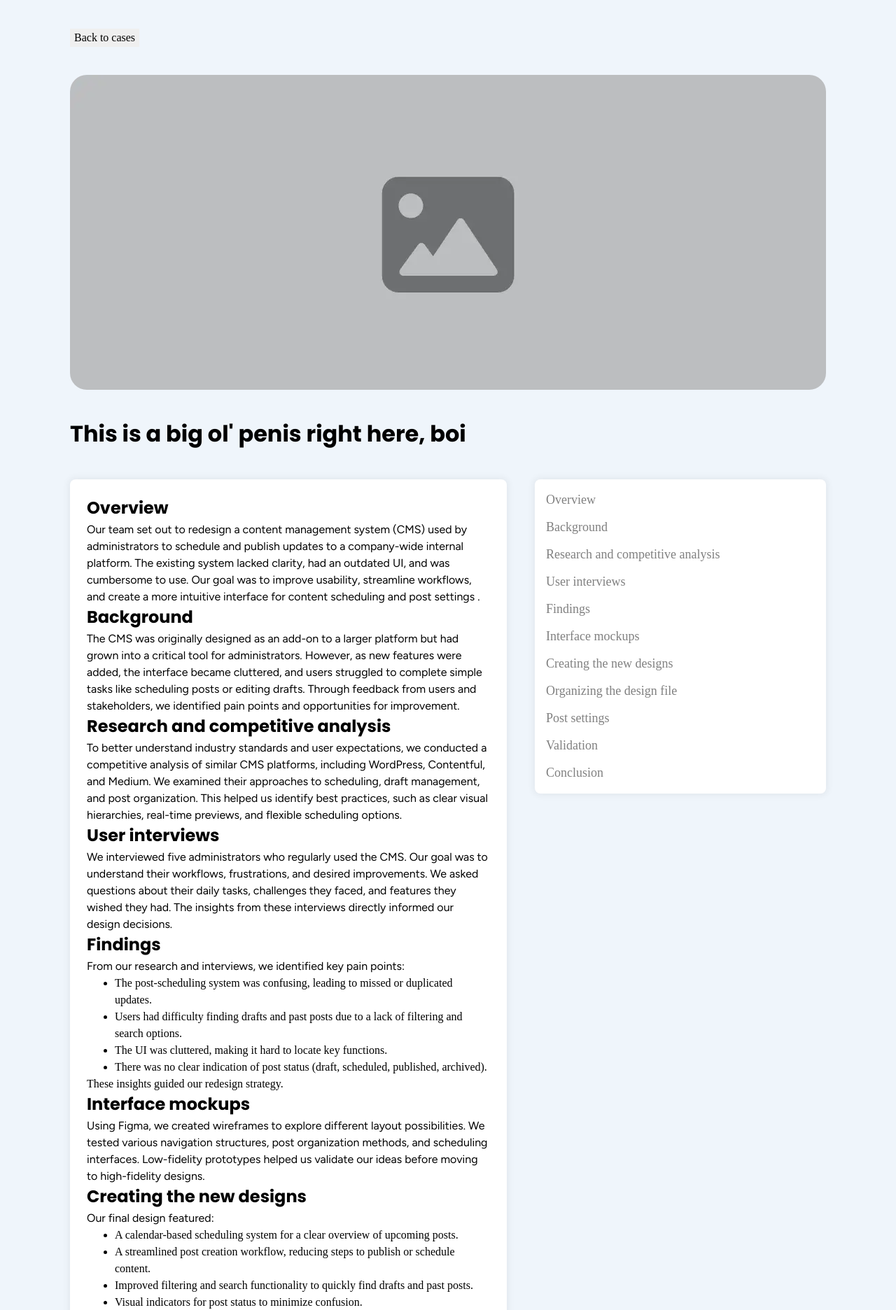
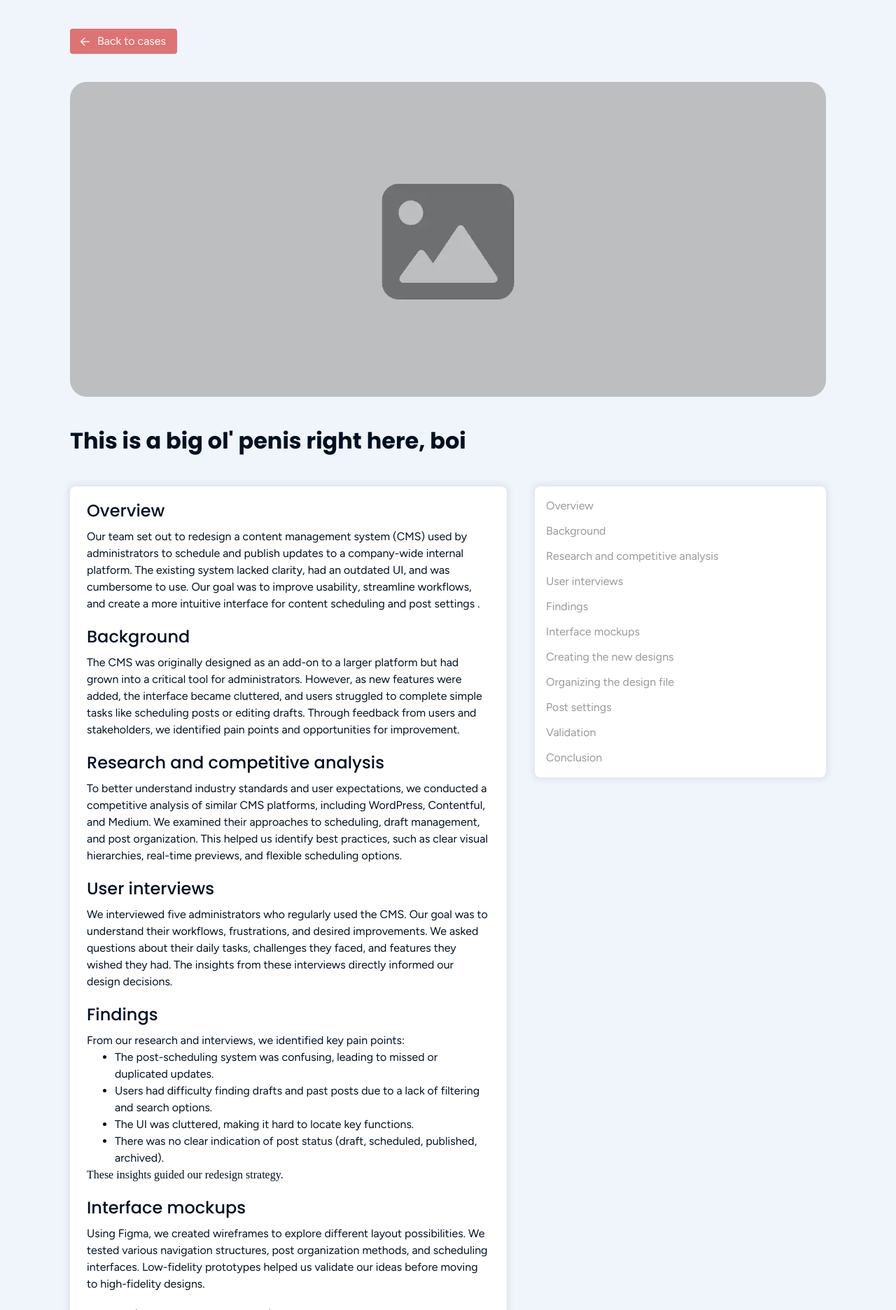
Before and after one commit to MozesMiko/Portfolio, a PHP site: page /cases/project_template/index.html in a window 1280 px wide. Shown: the part 54-1926 px from the top of the page at 70% size. Run offline with PHP 8.4, Linux system fonts and the light colour scheme.

Commit message:
fix: applied correct styling to case & contact pg.
I applied correct styling to the case page template and the contact
pages (for the most part, some tweaks might be needed).

```diff
--- a/cases/project_template/index.html
+++ b/cases/project_template/index.html
@@ -8,6 +8,7 @@
   <link rel="stylesheet" href="/css/components/navigation.css">
   <link rel="stylesheet" href="/css/main.css">
   <link rel="stylesheet" href="/css/pages/case-page.css">
+  <link rel="stylesheet" href="/css/components/button.css">
   <title>Project template</title>
 </head>
 <body class="case-page">
@@ -67,7 +68,19 @@
     </div>
   </nav>
   <div class="content-container top-padding">
-    <a href="/cases/index.html"><button>Back to cases</button></a>
+    <a href="/cases/index.html" class="button">
+      <svg width="11" height="11" viewBox="0 0 11 11" fill="none"
+      xmlns="http://www.w3.org/2000/svg">
+        <path d="M10.7266 5.5C10.7266 5.82812 10.4688 6.08594 10.1641
+        6.08594H2.19531L5.3125 9.03906C5.54688 9.25 5.54688 9.625 5.33594
+        9.83594C5.125 10.0703 4.77344 10.0703 4.53906 9.85938L0.414062 5.92188C0.296875
+        5.80469 0.25 5.66406 0.25 5.5C0.25 5.35938 0.296875 5.21875 0.414062
+        5.10156L4.53906 1.16406C4.77344 0.953125 5.125 0.953125 5.33594 1.1875C5.54688
+        1.39844 5.54688 1.77344 5.3125 1.98438L2.19531 4.9375H10.1641C10.4922 4.9375
+        10.7266 5.19531 10.7266 5.5Z" fill="currentColor"/>
+      </svg>
+      Back to cases
+    </a>
     <img class="case-header-img" src="case-placeholder-img.webp" alt="">
     <h1>This is a big ol' penis right here, boi</h1>
     <div class="content-and-index">
@@ -258,17 +271,18 @@
               thoughtful, user-centered solutions to your team, I’d love to hear from you.
             </p>
             <div class="cta-button-container">
-              <a href="/contact/index.html"><button>Get in touch</button></a>
+              <a href="/contact/index.html" class="button">Get in touch</a>
             </div>
           </div>
           <div class="cta">
-            <h2>Feel like we'd be a great fit?</h2>
-            <p>I’d love to hear from you! If you’re looking for someone to bring
-              thoughtful, user-centered solutions to your team, I’d love to hear from you.
+            <h2>Curious to see more?</h2>
+            <p>
+              Check out my other case studies on the Cases page or head over to the About
+              page to get a better sense of who I am and how I work.
             </p>
             <div class="cta-button-container">
-              <a href="/contact/index.html"><button>See more cases</button></a>
-              <a href="/contact/index.html"><button>Get to know me</button></a>
+              <a href="/cases/index.html" class="button ghost">See more cases</a>
+              <a href="/about/index.html" class="button">Get to know me</a>
             </div>
           </div>
         </div>
--- a/css/components/button.css
+++ b/css/components/button.css
@@ -10,7 +10,7 @@
   color: var(--button-text-color);
   background-color: var(--button-bg-color);
   text-decoration: none;
-  transition: background-color 0.1s ease;
+  transition: background-color 0.5s ease;
 }
 
 .button:hover {
@@ -29,6 +29,15 @@
 .button.wide {
   width: 150px;
   text-align: center;
+}
+
+.button.ghost {
+  color: var(--ghost-button-color);
+  background-color: transparent;
+}
+
+.button.ghost:hover {
+  background-color: var(--ghost-button-hover);
 }
 
 /* #endregion */
--- a/css/main.css
+++ b/css/main.css
@@ -163,6 +163,10 @@ h1, h2, h3, h4, h5, h6 {
   --contact-method-top-row: var(--grayscale-60);
   --contact-separator: var(--accent-color);
 
+  --case-description-bg: var(--secondary-color);
+  --case-index-inactive: var(--grayscale-40);
+  --ghost-button-text: var(--text-color);
+  --ghost-button-hover: var(--grayscale-20);
 
   --transition-delay: 0.5s
 }
@@ -210,6 +214,8 @@ h1, h2, h3, h4, h5, h6 {
   --contact-method-top-row: var(--grayscale-20);
   --contact-separator: var(--accent-color-2);
 
+  --case-description-bg: var(--accent-color);
+  --ghost-button-hover: var(--accent-color-2);
 }
 
 /* #endregion */
@@ -217,6 +223,10 @@ h1, h2, h3, h4, h5, h6 {
 body {
   background: var(--main-color);
   scrollbar-gutter: stable;
+  scroll-behavior: smooth;
+}
+
+html, body {
   scroll-behavior: smooth;
 }
 
--- a/css/pages/case-page.css
+++ b/css/pages/case-page.css
@@ -3,6 +3,18 @@
   flex-direction: column;
   gap: 40px;
   margin-bottom: 40px;
+  color: var(--text-color);
+}
+
+.button {
+  display: flex;
+  align-items: center;
+  gap: 12px;
+  align-self: flex-start;
+}
+
+.button > svg {
+  transform: scale(1.25);
 }
 
 .case-header-img {
@@ -17,12 +29,27 @@
 .case-description {
   flex: 3 1 0;
   padding: 24px;
-  background-color: white;
+  background-color: var(--case-description-bg);
   border-radius: 8px;
-  box-shadow: 0px 0px 10px 3px rgba(0, 0, 0, 0.05);
+  box-shadow: 0px 0px 10px 3px rgba(0, 0, 0, 0.08);
+}
+
+.case-description h1 {
+  margin-bottom: 12px;
+  font-weight: 500;
+  line-height: normal;
+}
+
+.case-description section {
+  margin-bottom: 24px;
+}
+
+.case-description li {
+  font-family: 'Figtree', sans-serif;
 }
 
 .case-index {
+  font-family: 'Figtree', sans-serif;
   flex: 2 1 0;
   min-width: 0;
   position: sticky;
@@ -30,9 +57,9 @@
   order: 2;
   top: 94px;
   padding: 16px;
-  background-color: white;
+  background-color: var(--case-description-bg);
   border-radius: 8px;
-  box-shadow: 0px 0px 10px 3px rgba(0, 0, 0, 0.05);
+  box-shadow: 0px 0px 10px 3px rgba(0, 0, 0, 0.08);
 }
 
 .case-index ol {
@@ -43,8 +70,8 @@
 .case-index li {
   display: flex;
   align-items: center;
-  font-size: 18px;
-  min-width: 0; /* allow shrinking */
+  font-size: 16px;
+  min-width: 0;
 }
 
 .case-index li:not(:last-child) {
@@ -62,12 +89,12 @@
   overflow: hidden;
   text-overflow: ellipsis;
   text-decoration: none;
-  color: gray;
+  color: var(--case-index-inactive);
   transition: color 0.4s ease;
 }
 
 .case-index li.active a {
-  color: black;
+  color: var(--text-color);
 }
 
 .case-index li ::after {
@@ -80,9 +107,24 @@
   content: url(/img/case-page/check.svg);
 }
 
+.case-index li ::after {
+  display: block;
+  position: absolute;
+  top: 0;
+  right: 0;
+  opacity: 0;
+  transition: opacity 0.4s ease;
+  content: url(/img/case-page/check-white.svg);
+}
+
 .case-index li.active ::after {
   opacity: 1;
   content: url(/img/case-page/check.svg);
+}
+
+html.dark .case-index li.active ::after {
+  opacity: 1;
+  content: url(/img/case-page/check-white.svg);
 }
 
 .case-description > section {
@@ -101,7 +143,7 @@
   flex: 1 1 0;
   gap: 12px;
   padding: 24px;
-  background-color: white;
+  background-color: var(--case-description-bg);
   border-radius: 16px;
   box-shadow: 0px 0px 10px 3px rgba(0, 0, 0, 0.05);
   container-type: inline-size;
--- a/css/pages/contact-page.css
+++ b/css/pages/contact-page.css
@@ -164,7 +164,7 @@ textarea {
   padding: 12px 16px;
 }
 
-body.dark .contact-method {
+html.dark .contact-method {
   border: 1px solid var(--accent-color);
 }
 
```
Also changed, not shown: img/case-page/check-white.svg (added), img/case-page/check.svg, img/shared_assets/arrow-left.svg (added).
